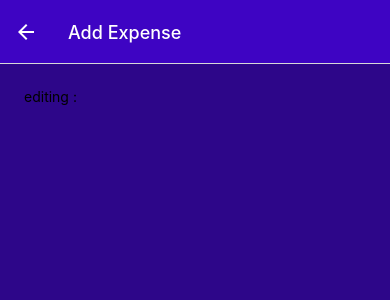
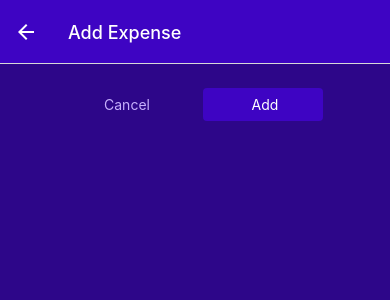
Before and after one commit to mouna-ben-mansour/expense-tracker, a React Native app: screen /ManageExpense in a window 390 px wide. Shown: the top 300 px of the page. Built offline with nearby package versions, Linux system fonts and the light colour scheme.

Commit message:
custom button & init context

```diff
--- /dev/null
+++ b/components/UI/Button.js
@@ -0,0 +1,38 @@
+import {Pressable, View, StyleSheet, Text} from "react-native";
+import {GlobalStyles} from "../../constants/styles";
+
+function Button({children, onPress, mode, style}) {
+    return <View style={style}>
+        <Pressable onPress={onPress} style={({ pressed }) => pressed && styles.pressed }>
+            <View style={[styles.button, mode === 'flat'
+            && styles.flat]}>
+                <Text style={[styles.buttonText, mode === 'flat'
+                && styles.flatText]}>{children}</Text>
+            </View>
+        </Pressable>
+    </View>
+}
+
+export default Button;
+const styles = StyleSheet.create({
+    button: {
+        borderRadius: 4,
+        padding: 8,
+        backgroundColor: GlobalStyles.colors.primary500
+    },
+    flat: {
+        backgroundColor: 'transparent'
+    },
+    buttonText: {
+        textAlign: 'center',
+        color: 'white'
+    },
+    flatText: {
+        color: GlobalStyles.colors.primary100
+    },
+    pressed: {
+        opacity: 0.75,
+        backgroundColor: GlobalStyles.colors.primary100,
+        borderRadius: 4
+    }
+})
--- a/screens/ManageExpenseScreen.js
+++ b/screens/ManageExpenseScreen.js
@@ -1,7 +1,9 @@
 import {StyleSheet,View,Text} from "react-native";
 import {useLayoutEffect} from "react";
 import IconButton from "../components/UI/IconButton";
+import Button from "../components/UI/Button";
 import {GlobalStyles} from "../constants/styles";
+
 
 function ManageExpenseScreen({route, navigation}) {
     const expenseId = route.params?.expenseId;
@@ -14,12 +16,23 @@
     },[navigation, isEditing])
 
     function deleteExpenseHandler() {
-        console.log('delete')
+        navigation.goBack();
+    }
+
+    function cancelHandler() {
+        navigation.goBack();
+    }
+
+    function confirmHandler() {
+        navigation.goBack();
     }
 
     return(
         <View style={styles.container}>
-            <Text>editing : {expenseId}</Text>
+            <View style={styles.buttonsContainer}>
+                <Button style={styles.button} mode='flat' onPress={cancelHandler}> Cancel </Button>
+                <Button style={styles.button} onPress={confirmHandler}> {isEditing ? 'Update' : 'Add'}</Button>
+            </View>
             { isEditing &&
                 <View style={styles.deleteContainer}>
                     <IconButton icon='trash'
@@ -46,5 +59,14 @@
         borderTopWidth: 2,
         borderTopColor: GlobalStyles.colors.primary200,
         alignItems: 'center'
+    },
+    buttonsContainer: {
+        flexDirection: 'row',
+        justifyContent: 'center',
+        alignItems: 'center'
+    },
+    button: {
+        minWidth: 120,
+        marginHorizontal:8
     }
 })
```
Also changed, not shown: store/expenses-context.js (added, +33 -0 lines).
